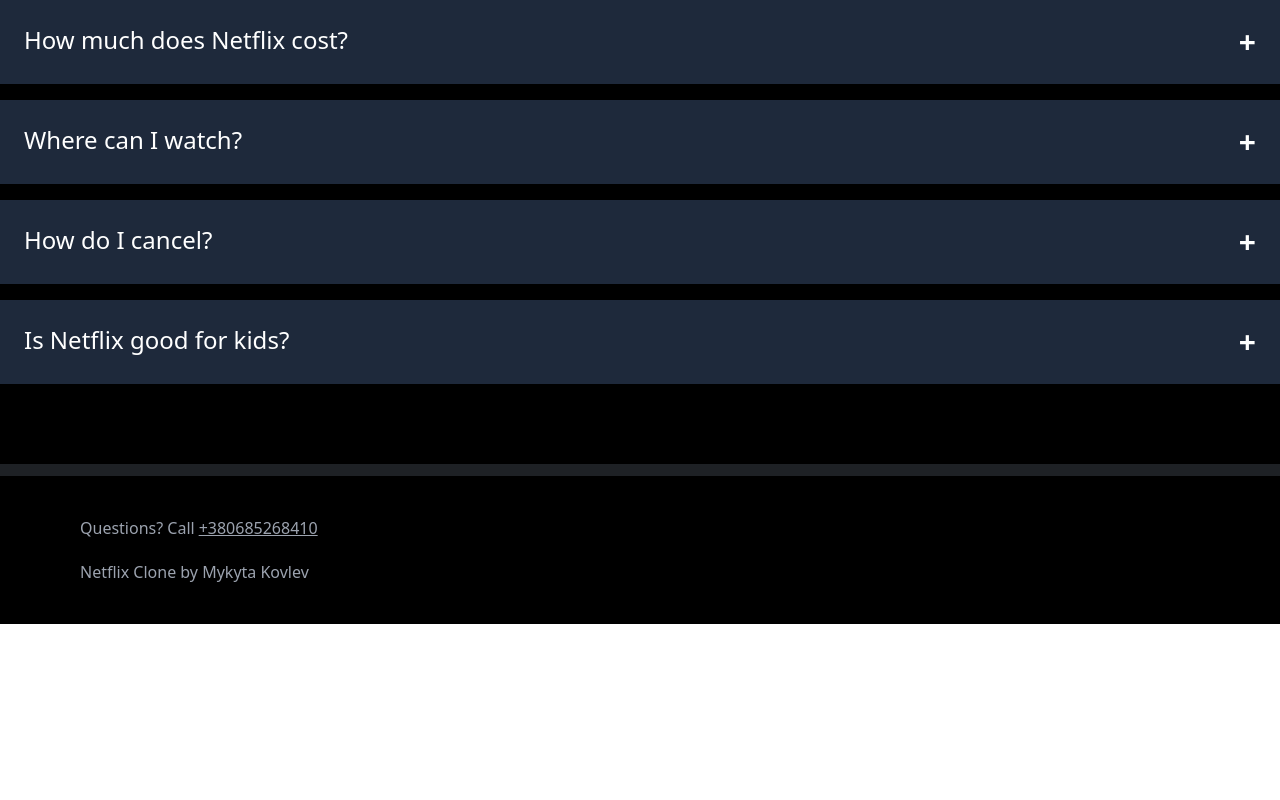
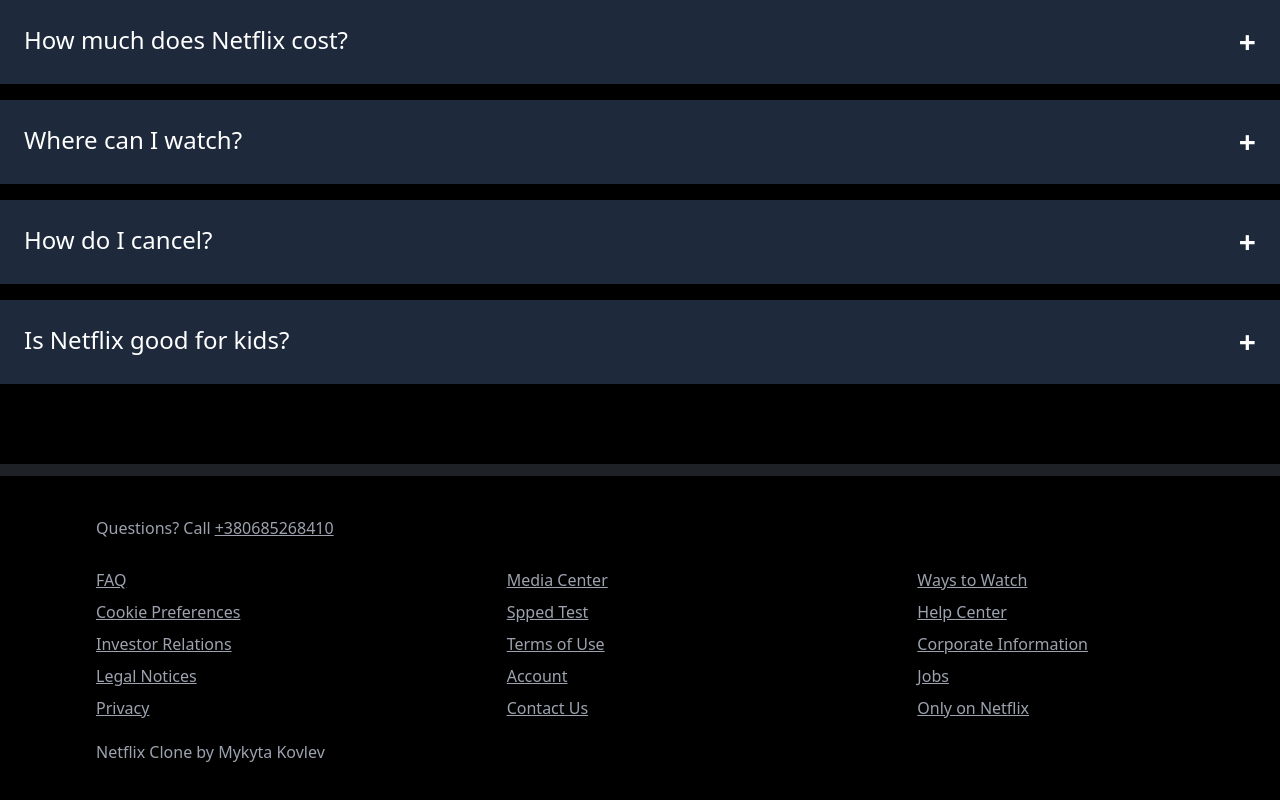
Before and after one commit to nkovlev/Netflix-Clone, a React (Create React App) app in the folder netflix-clone/: page / in a window 1280 px wide. Shown: the part 2960-3760 px from the top of the page. Before the commit the page ends 3584 px from the top, so only its background shows below. Built offline with nearby package versions, Linux system fonts and the light colour scheme.

Commit message:
main footer rework

```diff
--- a/netflix-clone/src/Pages/Home/HomePage.jsx
+++ b/netflix-clone/src/Pages/Home/HomePage.jsx
@@ -87,10 +87,30 @@
 			<div className='h-3 w-full bg-slate-400 opacity-20 mt-20'></div>
 			<Footer>
         <div className="w-full">
-					<div className="pt-10 pb-10 pl-20">
+          <div className="pt-10 pb-10 max-w-max pl-24">
             <div className="flex gap-1">
               <p className='text-gray-400'>Questions? Call</p>
               <a href="tel:+380685268410" className='text-gray-400 underline'>+380685268410</a>
+            </div>
+            <div className="grid grid-rows-5 grid-cols-3 gap-2 pt-7 gap-x-60">
+              <a href=" " className='text-gray-400 underline'>FAQ</a>
+              <a href=" " className='text-gray-400 underline'>Media Center</a>
+              <a href=" " className='text-gray-400 underline'>Ways to Watch</a>
+              <a href=" " className='text-gray-400 underline' >Cookie Preferences</a>
+              <a href=" " className='text-gray-400 underline'>Spped Test</a>
+
+              <a href=" " className='text-gray-400 underline'>Help Center</a>
+              <a href=" " className='text-gray-400 underline'>Investor Relations</a>
+              <a href=" " className='text-gray-400 underline'>Terms of Use</a>
+              <a href=" " className='text-gray-400 underline'>Corporate Information</a>
+              <a href=" " className='text-gray-400 underline'>Legal Notices</a>
+
+              <a href=" " className='text-gray-400 underline'>Account</a>
+              <a href=" " className='text-gray-400 underline'>Jobs</a>
+              <a href=" " className='text-gray-400 underline'>Privacy</a>
+              <a href=" " className='text-gray-400 underline'>Contact Us</a>
+              <a href=" " className='text-gray-400 underline'>Only on Netflix</a>
+
             </div>
             <p className='text-gray-400 pt-5'> Netflix Clone by Mykyta Kovlev</p>
           </div>
```
Lines whose indentation alone changed are shown as unchanged.
